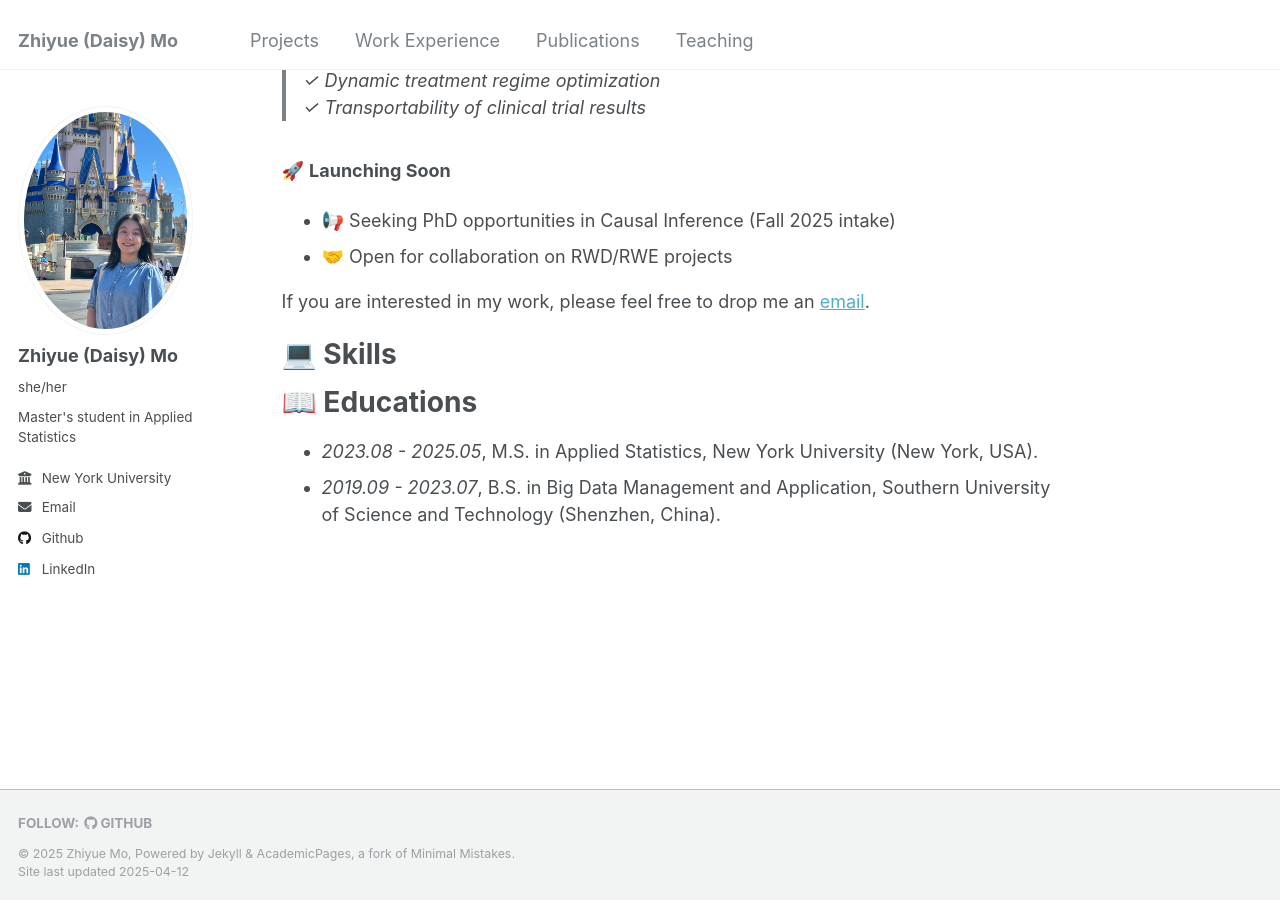
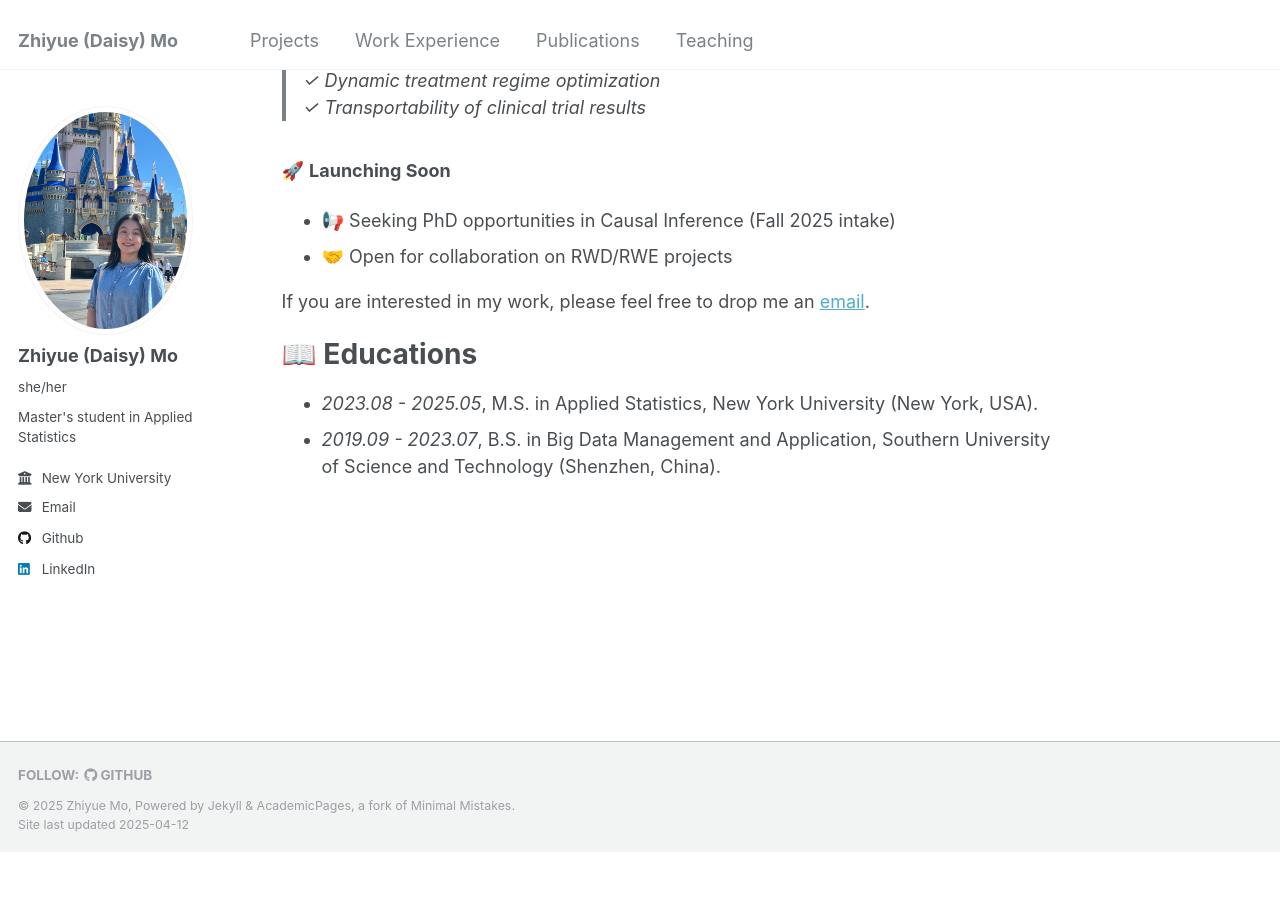
Before and after one commit to zhiyuemo/zhiyuemo.github.io, a Jekyll site: the page built from _pages/about.md, in a window 1280 px wide and 900 px high, scrolled down 526 px. Built offline with Jekyll 4.4.1, drawn with Linux system fonts in a browser that asks for light colours; after the commit the page ends 1378 px from its top, so only the background shows below that.

Commit message:
Update about.md

```diff
--- a/_pages/about.md
+++ b/_pages/about.md
@@ -35,10 +35,7 @@ Working under Prof. Jennifer Hill at [NYU Causal Inference Lab](https://thinkcau
 - 📢 Seeking PhD opportunities in Causal Inference (Fall 2025 intake)
 - 🤝 Open for collaboration on RWD/RWE projects
 
-If you are interested in my work, please feel free to drop me an [email](mailto:jinyu_wang@brown.edu).
-
-# 💻 Skills
-
+If you are interested in my work, please feel free to drop me an [email](mailto:zm2518@nyu.edu).
 
 # 📖 Educations
 - *2023.08 - 2025.05*, M.S. in Applied Statistics, New York University (New York, USA).
```
